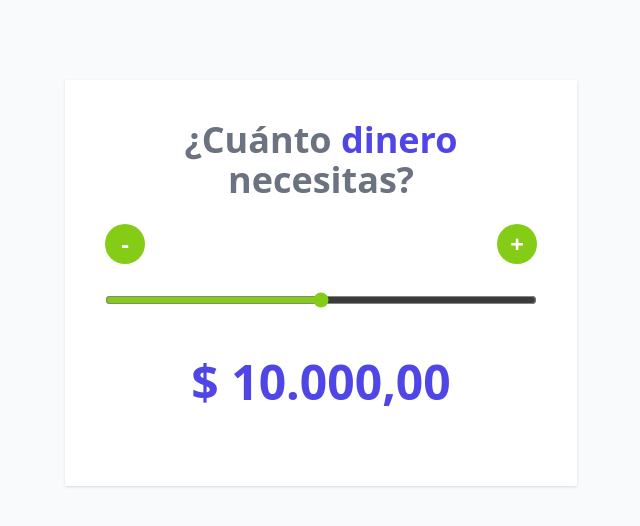
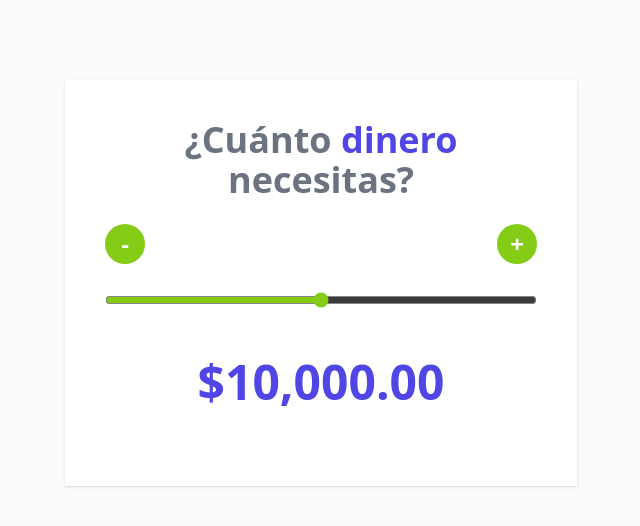
Before and after one commit to PedroBraude/loan-calculator, a React (Vite) app: page / in a window 1280 px wide. Shown: the top 526 px of the page, without its empty margins (319-959 px from the left). Built offline with nearby package versions, Linux system fonts and the light colour scheme.

Commit message:
chore: apply prettier formatting to components

```diff
--- a/src/App.tsx
+++ b/src/App.tsx
@@ -1,32 +1,28 @@
-import { useState } from "react";
-import Header from "./components/Header";
-import Button from "./components/Button";
+import { useState } from 'react'
+import Header from './components/Header'
+import Button from './components/Button'
+import { formatMoney } from './utils'
 
-function App() {
-  const [quantity, setQuantity] = useState(10000); // returns an array. This is why we use destructuring.
+export default function App() {
+  const [quantity, setQuantity] = useState(10000) // returns an array. This is why we use destructuring.
 
-  const MIN = 0;
-  const MAX = 20000;
-  const STEP = 100;
+  const MIN = 0
+  const MAX = 20000
+  const STEP = 100
 
-  function handleChangeRangeInput(e: React.ChangeEvent<HTMLInputElement>) {
-    setQuantity(+e.target.value);
-  }
-
-  function formatToARS(number: number) {
-    return number.toLocaleString("es-AR", {
-      style: "currency",
-      currency: "ARS",
-    });
+  function handleChangeRangeInput(
+    e: React.ChangeEvent<HTMLInputElement>
+  ) {
+    setQuantity(+e.target.value)
   }
 
   function handleClickDecrement() {
-    const value = quantity - STEP;
-    if (quantity > MIN) setQuantity(value);
+    const value = quantity - STEP
+    if (quantity > MIN) setQuantity(value)
   }
   function handleClickIncrement() {
-    const value = quantity + STEP;
-    if (quantity < MAX) setQuantity(value);
+    const value = quantity + STEP
+    if (quantity < MAX) setQuantity(value)
   }
 
   return (
@@ -34,16 +30,8 @@ function App() {
       <Header />
 
       <div className="flex justify-between my-6">
-        <Button
-          operator='-'
-          fn={handleClickDecrement}
-
-        />
-        <Button
-          operator='+'
-          fn={handleClickIncrement}
-
-        />
+        <Button operator="-" fn={handleClickDecrement} />
+        <Button operator="+" fn={handleClickIncrement} />
       </div>
 
       <input
@@ -57,10 +45,8 @@ function App() {
       />
 
       <p className="text-center my-10 text-5xl font-extrabold text-indigo-600">
-        {formatToARS(quantity)}
+        {formatMoney(quantity, 'USD', 'en-US')}
       </p>
     </div>
-  );
+  )
 }
-
-export default App;
```
Also changed, not shown: src/components/Button.tsx (+7 -1 lines).
